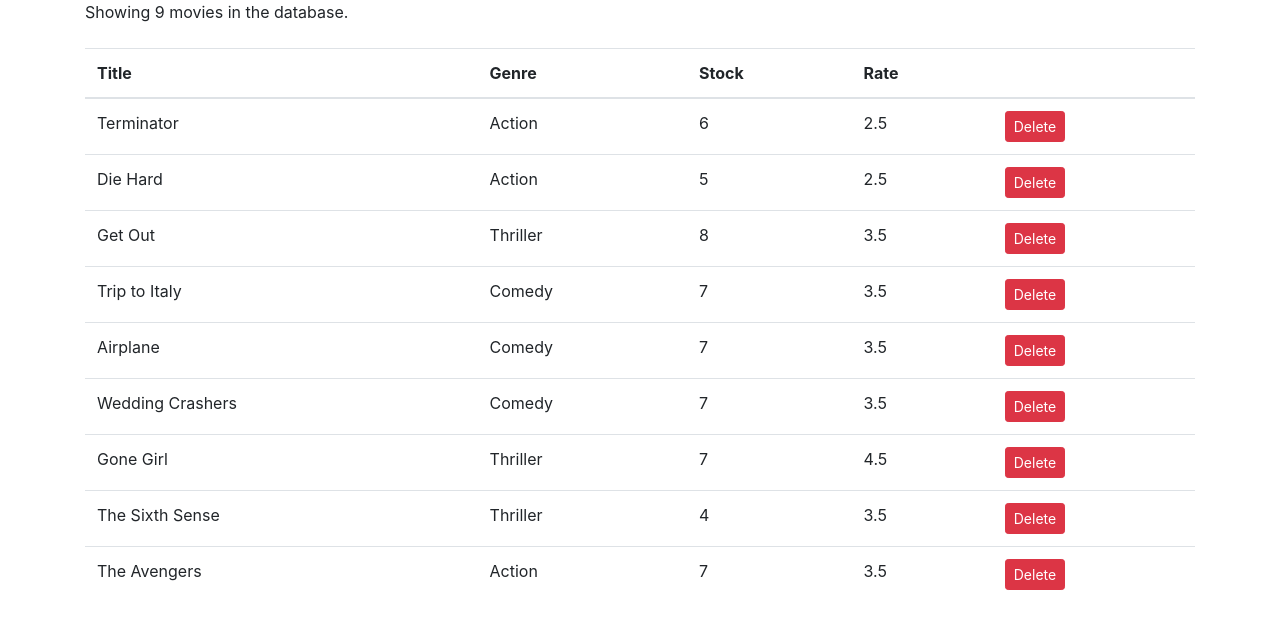
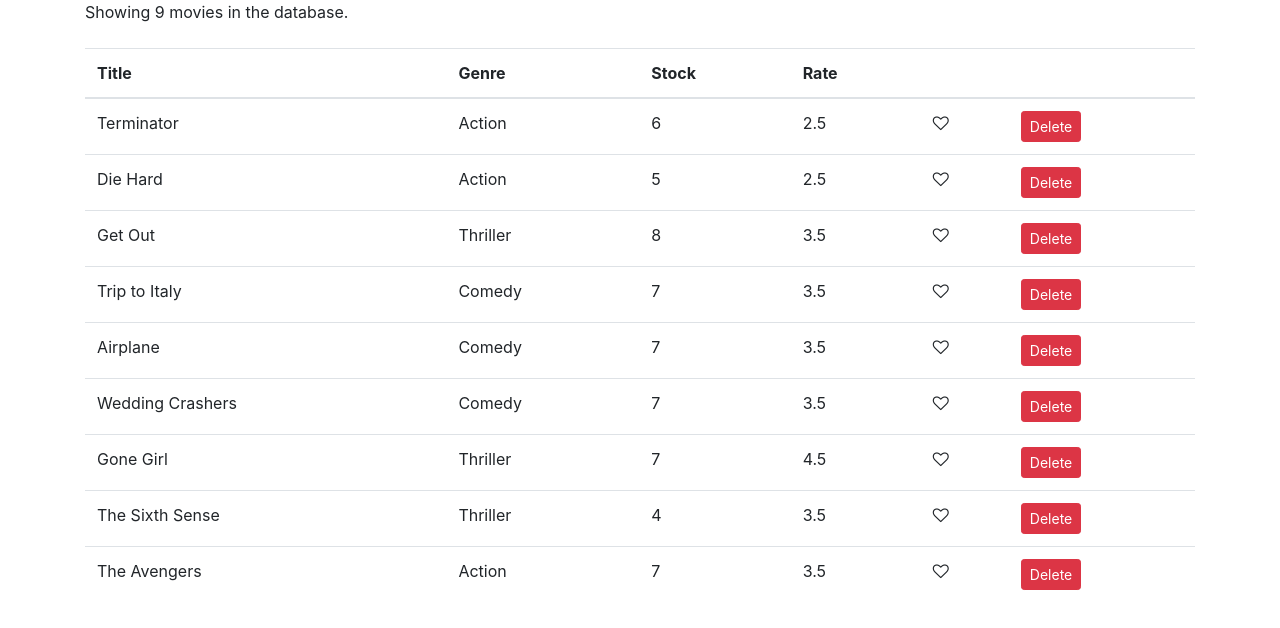
Before and after one commit to mottieraurelien/training, a React (Create React App) app in the folder react/vidly/: page / in a window 1280 px wide. Shown: the top 628 px of the page. Built offline with nearby package versions, Linux system fonts and the light colour scheme; the HTML template or start-up script is replaced by a standard one.

Commit message:
[React] Second component : now ready for paging, sorting and filtering.

```diff
--- /dev/null
+++ b/react/vidly/src/common/like.tsx
@@ -0,0 +1,14 @@
+import React from "react";
+
+export default function Like({...props}) {
+
+    const {id, liked, like} = props;
+    const classes = liked ? "pointer fa fa-heart" : "pointer fa fa-heart-o";
+
+    return (
+        <React.Fragment>
+            <i onClick={() => like(id)} className={classes} aria-hidden="true"/>
+        </React.Fragment>
+    );
+
+}
--- a/react/vidly/src/components/movieTable.tsx
+++ b/react/vidly/src/components/movieTable.tsx
@@ -7,7 +7,7 @@
     /*
      * STATE
      */
-    const {movies, remove} = props;
+    const {movies, remove, like} = props;
 
     /*
      * RENDERING
@@ -23,11 +23,12 @@
                     <th scope="col">Stock</th>
                     <th scope="col">Rate</th>
                     <th scope="col"/>
+                    <th scope="col"/>
                 </tr>
                 </thead>
                 <tbody>
                 {movies.map(function (movie: Movie) {
-                    return <MovieTableRow key={movie._id} movie={movie} remove={remove}/>
+                    return <MovieTableRow key={movie._id} movie={movie} remove={remove} like={like}/>
                 })}
                 </tbody>
             </table>
--- a/react/vidly/src/components/movieTableRow.tsx
+++ b/react/vidly/src/components/movieTableRow.tsx
@@ -1,11 +1,12 @@
 import React from 'react';
+import Like from "../common/like";
 
 export default function MovieTableRow({...props}) {
 
     /*
      * STATE
      */
-    const {movie, remove} = props;
+    const {movie, remove, like} = props;
 
     /*
      * RENDERING
@@ -17,6 +18,9 @@
             <td>{movie.stock}</td>
             <td>{movie.rate}</td>
             <td>
+                <Like id={movie._id} liked={movie.liked} like={like} />
+            </td>
+            <td>
                 <button className="btn btn-danger btn-sm" onClick={() => remove(movie._id)}>Delete</button>
             </td>
         </tr>
--- a/react/vidly/src/components/movies.tsx
+++ b/react/vidly/src/components/movies.tsx
@@ -1,6 +1,7 @@
 import React, {useState} from 'react';
 import {getMovies} from "../services/fakeMovieService";
 import MovieTable from "./movieTable";
+import Movie from "../domain/Movie";
 
 export default function Movies() {
 
@@ -16,6 +17,13 @@
         const remainingMovies = movies.filter(movie => movie._id !== movieId);
         setMovies(remainingMovies);
     }
+    const like = (movieId: string) => {
+        const updatedMovies = movies.map(movie => movie._id === movieId ? new Movie({
+            ...movie,
+            liked: !movie.liked
+        }) : movie);
+        setMovies(updatedMovies);
+    }
 
     /*
      * RENDERING
@@ -23,7 +31,7 @@
     return (
         <main className="container">
             {movies && movies.length === 0 && <p>There are no movies in the database.</p>}
-            {movies && movies.length > 0 && <MovieTable movies={movies} remove={remove}/>}
+            {movies && movies.length > 0 && <MovieTable movies={movies} remove={remove} like={like}/>}
         </main>
     );
 
--- a/react/vidly/src/domain/Movie.tsx
+++ b/react/vidly/src/domain/Movie.tsx
@@ -8,6 +8,7 @@
     stock: number;
     rate: number;
     publishDate: Date;
+    liked: boolean;
 
     constructor(movie: any) {
         this._id = movie["_id"];
@@ -16,6 +17,7 @@
         this.stock = movie["stock"];
         this.rate = movie["rate"];
         this.publishDate = movie["publishDate"];
+        this.liked = movie["liked"];
     }
 
 }
--- /dev/null
+++ b/react/vidly/src/index.css
@@ -0,0 +1,3 @@
+.pointer {
+    cursor: pointer;
+}
--- a/react/vidly/src/index.tsx
+++ b/react/vidly/src/index.tsx
@@ -1,5 +1,6 @@
 import React from 'react';
 import ReactDOM from 'react-dom';
+import "./index.css";
 import "bootstrap/dist/css/bootstrap.min.css";
 import "font-awesome/css/font-awesome.min.css";
 import Movies from "./components/movies";
```
